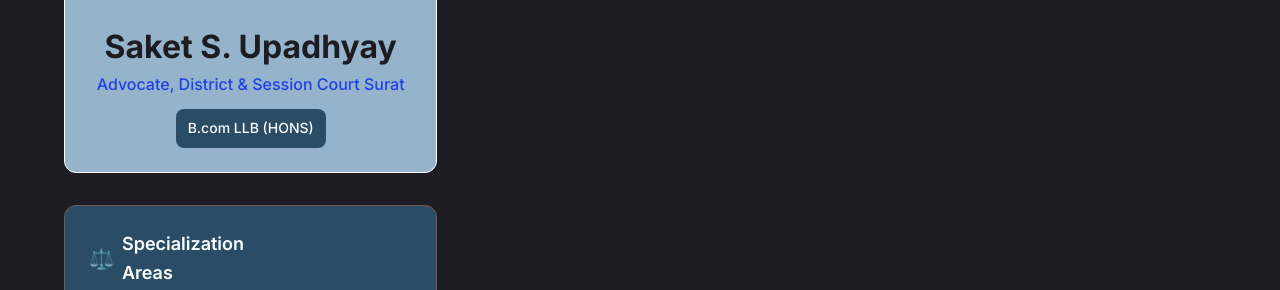
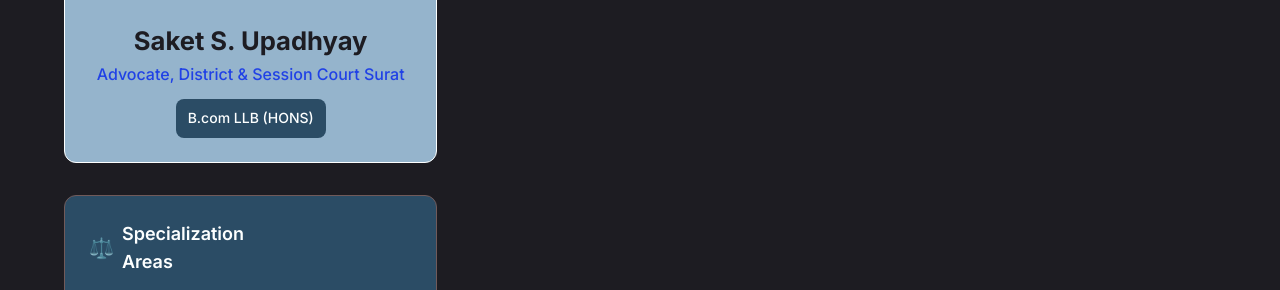
Before and after one commit to yavinash249/Lawyer-friend, a plain HTML site: page index.html in a window 1280 px wide. Shown: the part 435-725 px from the top of the page. Drawn offline with Linux system fonts and the light colour scheme.

Commit message:
few change

```diff
--- a/style.css
+++ b/style.css
@@ -100,7 +100,7 @@ body {
 }
 
 .profile-name {
-    font-size: clamp(1.8rem, 5vw, 2rem); /* Fluid typography */
+    font-size: clamp(1.6rem, 5vw, 1.6rem); /* Fluid typography */
     font-weight: 700;
     color: #1d1c22;
     margin-top: 16px;
```
